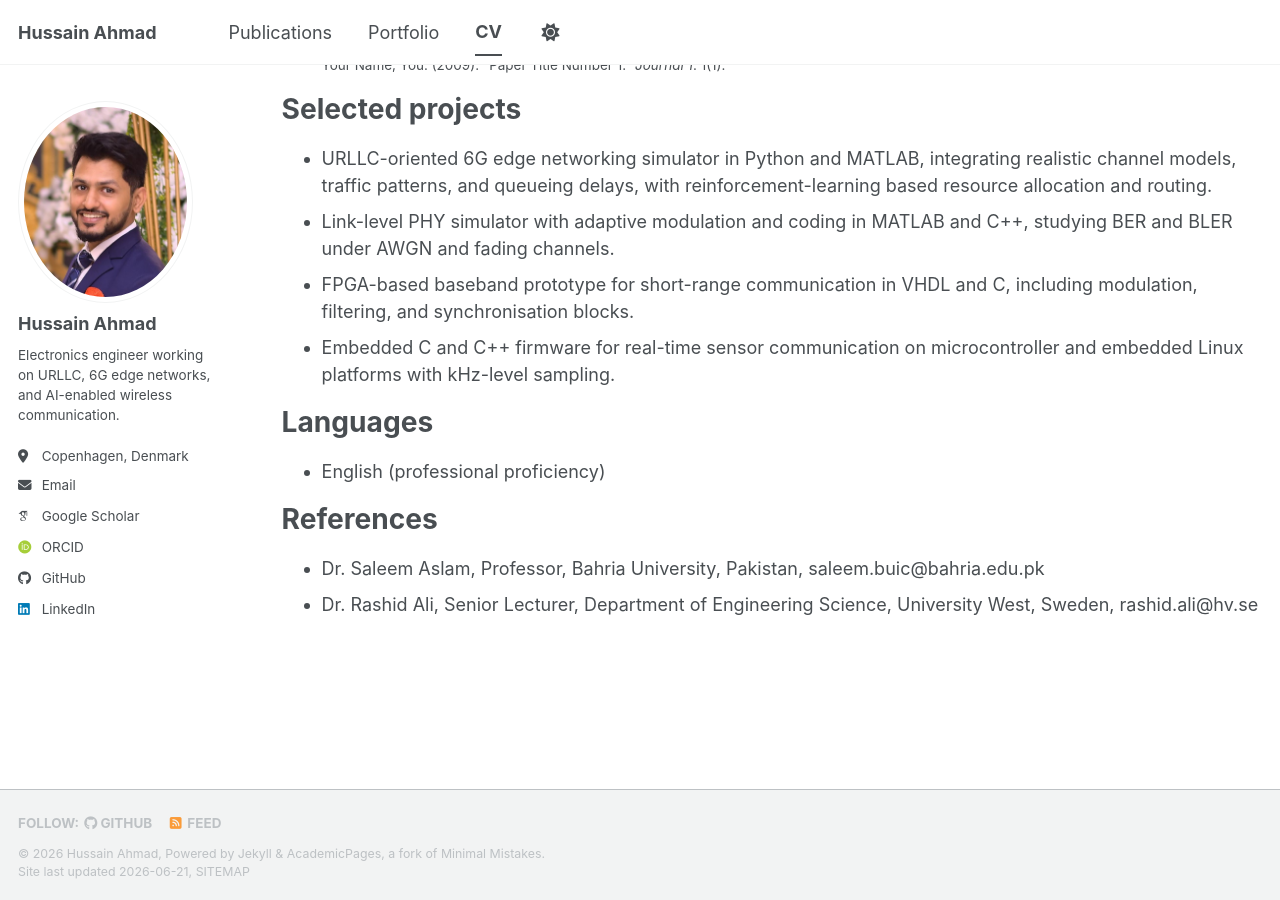
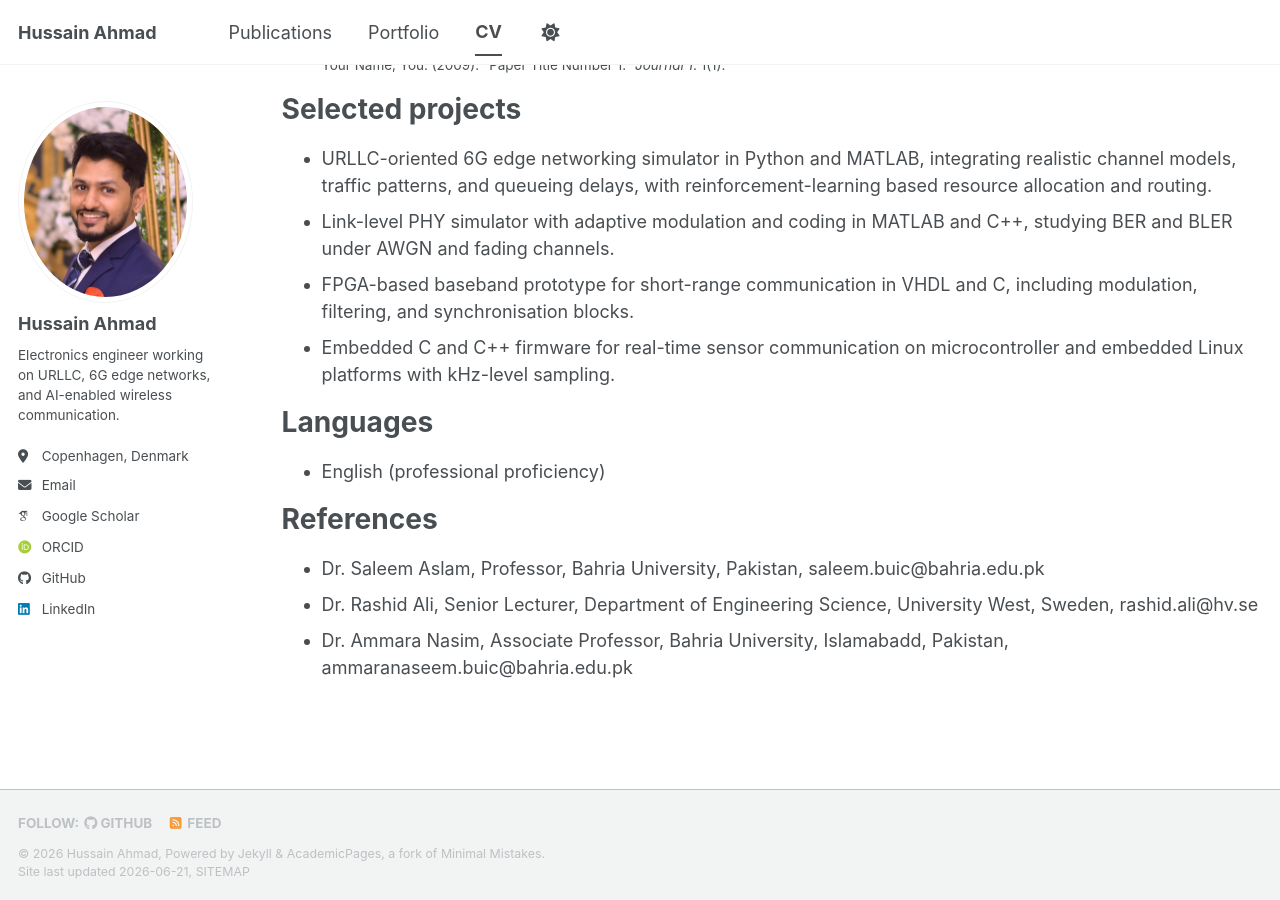
Before and after one commit to hussain1549/hussain1549.github.io, a Jekyll site: the page built from _pages/cv.md, in a window 1280 px wide and 900 px high, scrolled down 2076 px. Built offline with Jekyll 4.4.1, drawn with Linux system fonts in a browser that asks for light colours; some web fonts are replaced; a script bundle is joined from its source files by our own code; library files that are not in the unit come from our copies.

Commit message:
Update cv.md

```diff
--- a/_pages/cv.md
+++ b/_pages/cv.md
@@ -57,3 +57,4 @@ References
 ======
 * Dr. Saleem Aslam, Professor, Bahria University, Pakistan, saleem.buic@bahria.edu.pk
 * Dr. Rashid Ali, Senior Lecturer, Department of Engineering Science, University West, Sweden, rashid.ali@hv.se
+* Dr. Ammara Nasim, Associate Professor, Bahria University, Islamabadd, Pakistan, ammaranaseem.buic@bahria.edu.pk
```
